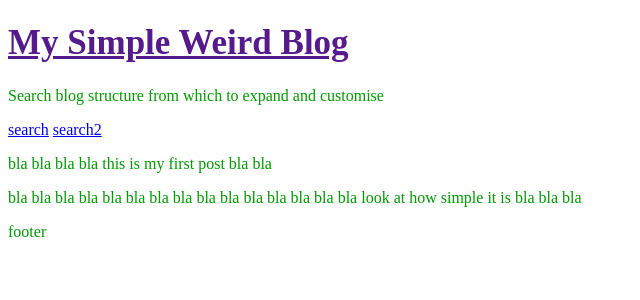
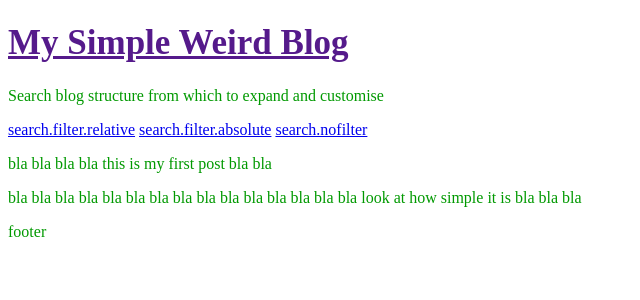
Before and after one commit to yellowmoss/sblog, a Jekyll site: the page built from _posts/2025-11-14-first-blog.md, in a window 1280 px wide. Shown: the top 300 px of the page, without its empty margins (0-640 px from the left). Built offline with Jekyll 4.4.1, drawn with Linux system fonts in a browser that asks for light colours.

Commit message:
first commit11

```diff
--- a/_layouts/default.html
+++ b/_layouts/default.html
@@ -3,7 +3,7 @@
 <head>
   <meta charset="UTF-8">
   <title>{{ page.title }}</title>
-  <link rel="stylesheet" href="/assets/css/style.css">
+  <link rel="stylesheet" href="{{ site.url }}/assets/css/style.css">
 </head>
 <body>
   <header>
@@ -13,8 +13,9 @@
     {% if site.description %}
       <p>{{ site.description }}</p>
     {% endif %}
-    <a href="/search.html">search</a>
-    <a href="{{ site.url }}/search.html">search2</a>
+    <a href="{{ site.baseurl | relative_url }}/search.html">search.filter.relative</a>
+    <a href="{{ site.baseurl | absolute_url }}/search.html">search.filter.absolute</a>
+    <a href="{{ site.baseurl }}/search.html">search.nofilter</a>
   </header>
   <main>
     {{ content }}
```
